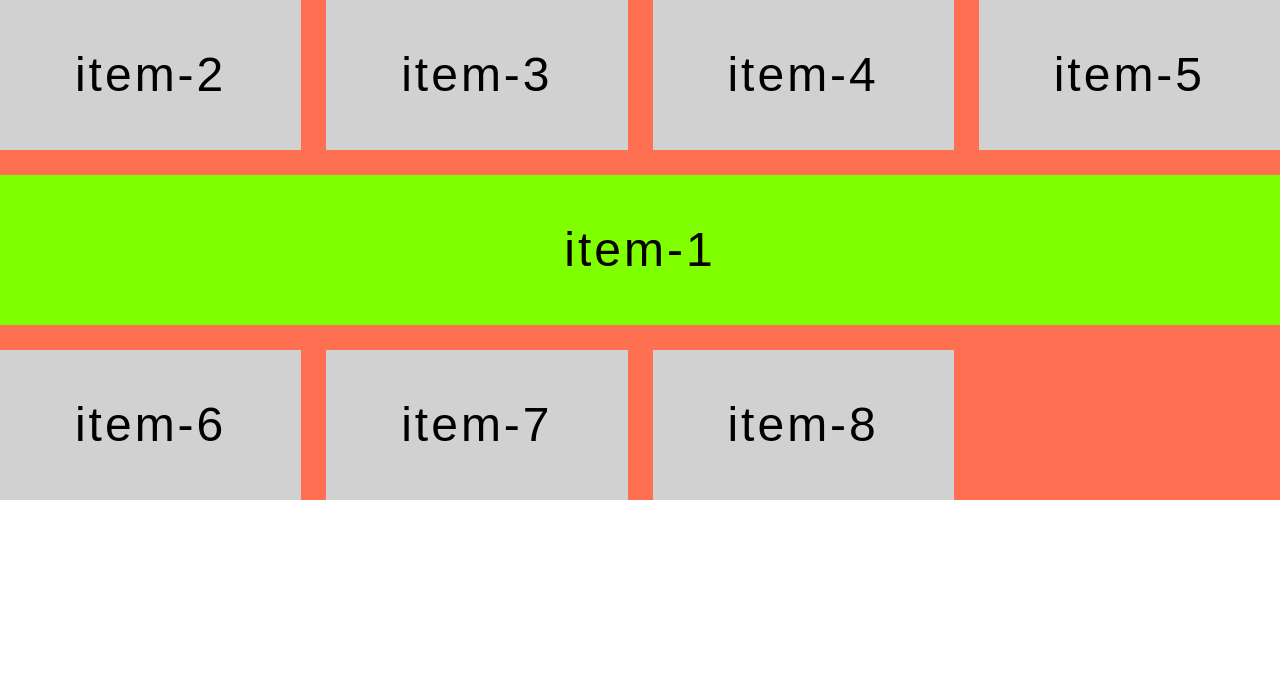
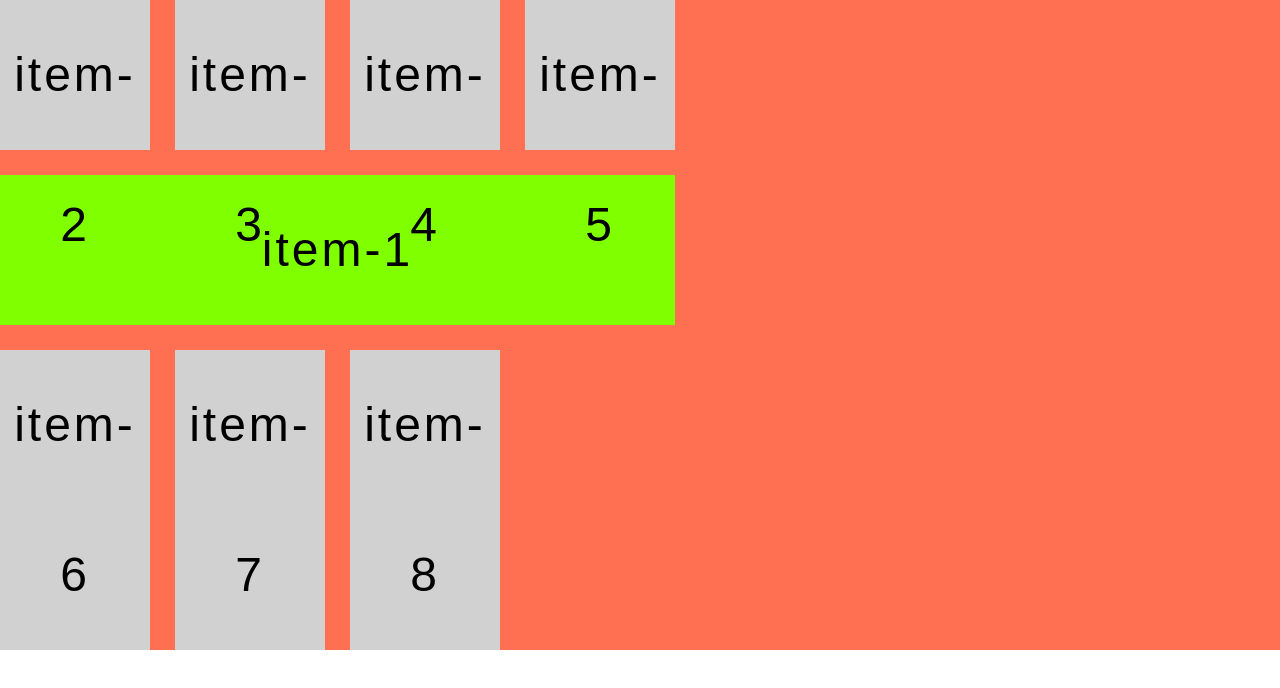
Before and after one commit to joepasss/sass_study, a React (Create React App) app in the folder grid-layout/: page / in a window 1280 px wide. Shown: the top 688 px of the page. Built offline with nearby package versions, Linux system fonts and the light colour scheme.

Commit message:
Changing The Grid Line Names

```diff
--- a/grid-layout/src/sections/gridContainer/gridContainer.scss
+++ b/grid-layout/src/sections/gridContainer/gridContainer.scss
@@ -5,8 +5,12 @@ section.grid-container {
 
   display: grid;
   gap: 25px;
-  grid-template-columns: repeat(4, 1fr);
-  grid-template-rows: repeat(2, 150px);
+
+  // No Repeat function is involved
+  grid-template-columns: [col-start-1] 150px [col-end-1 col-start-2] 150px [col-end-2 col-start-3] 150px [col-end-3 col-start-4] 150px [col-end-4 col-end];
+
+  // Use Repeat function
+  grid-template-rows: repeat(2, [row-start] 150px [row-end]);
 
   div.item {
     font-size: 3rem;
@@ -21,11 +25,7 @@ section.grid-container {
     background-color: chartreuse;
 
     // Spanning the item
-    grid-row: 2 / 3;
-    grid-column: 2 / 4;
-
-    grid-column: 1 / span 3;
-
-    grid-column: 1 / -1;
+    grid-column: col-start-1 / col-end;
+    grid-row: row-start 2 / row-end 2;
   }
 }
```
